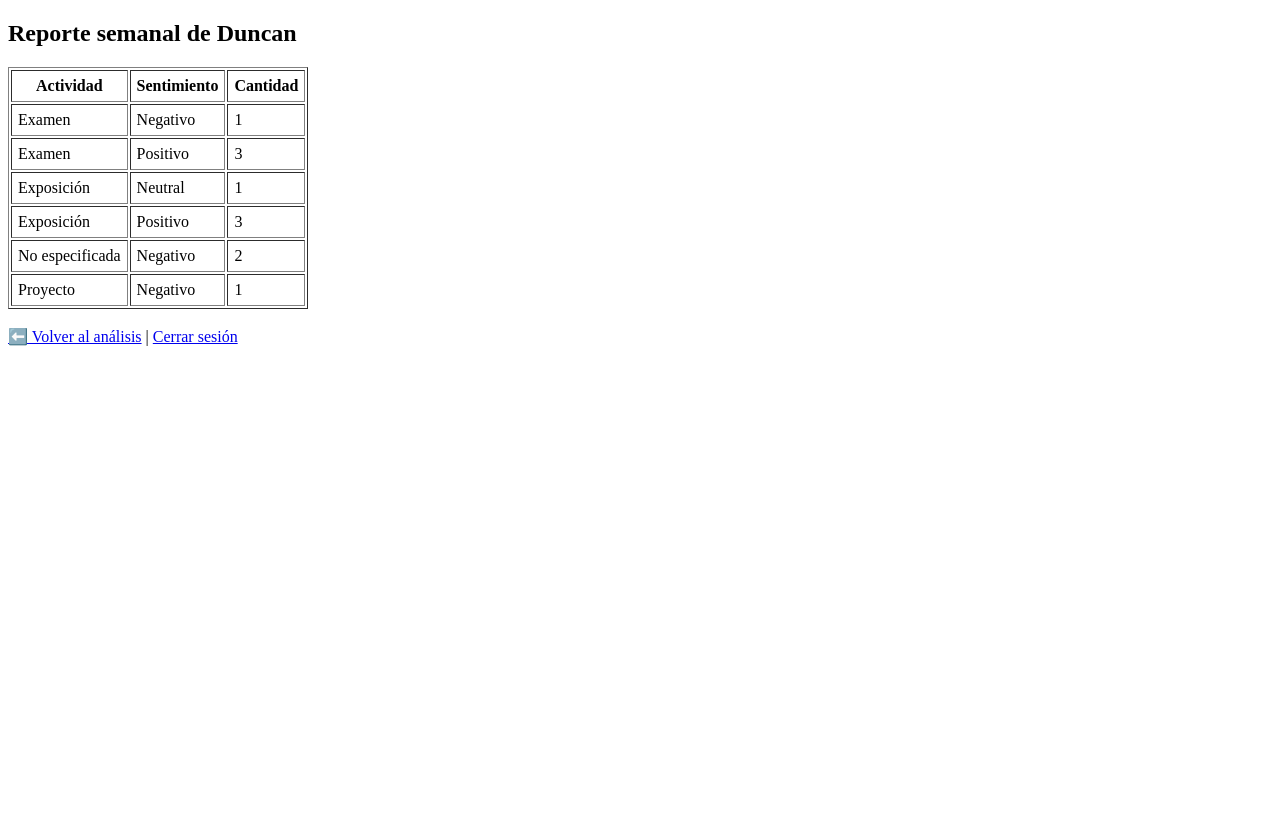
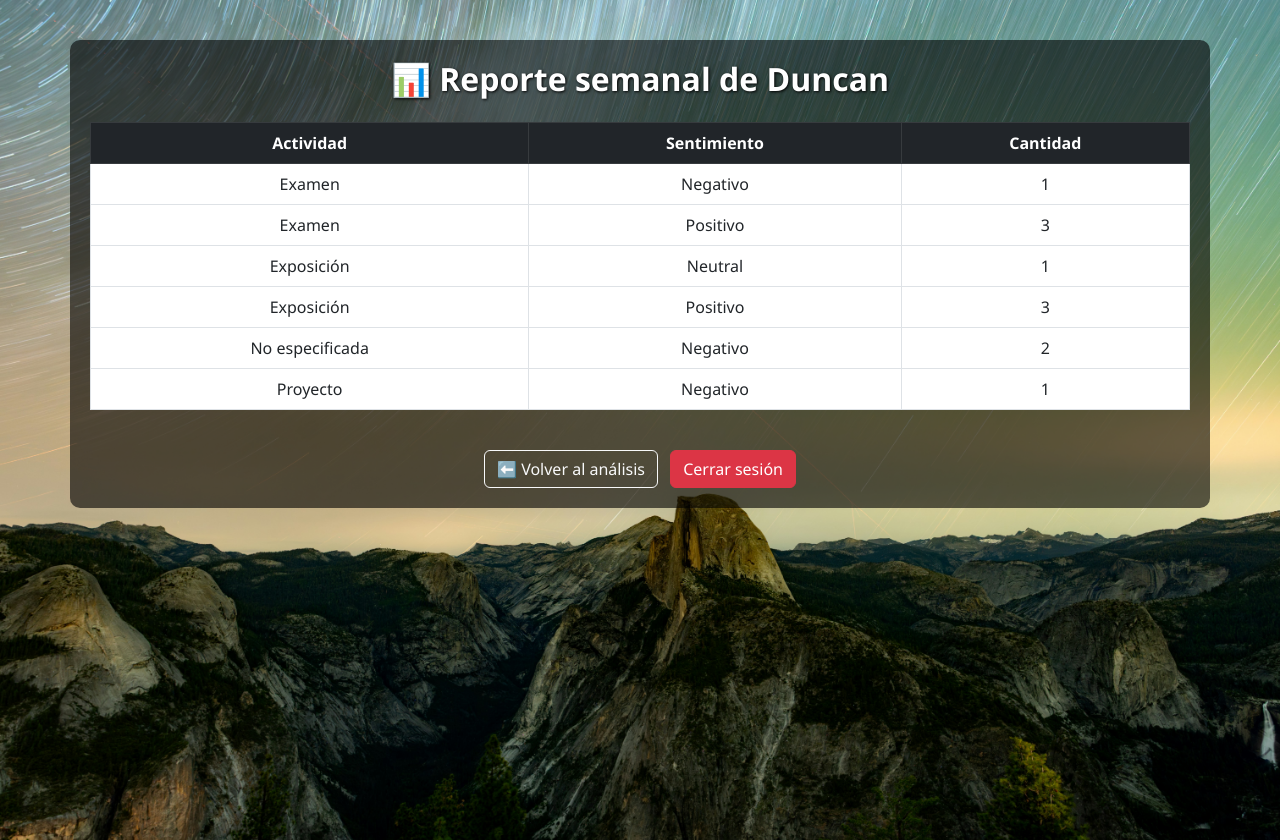
Before and after one commit to Duncan29I/SentEdu, a Flask app: page /reporte in a window 1280 px wide. Before the commit the page ends 346 px from the top, so only its background shows below. Run offline with Flask 3, Linux system fonts and the light colour scheme; a user stored in the database is signed in; data comes from the database, SQL or seed files in the repository; both versions use the stored data as it was after the commit.

Commit message:
Implemento de reporte semanal

```diff
--- a/templates/reporte.html
+++ b/templates/reporte.html
@@ -3,17 +3,53 @@
 <head>
   <meta charset="UTF-8">
   <title>Reporte Semanal</title>
+  <link rel="stylesheet" href="https://cdn.jsdelivr.net/npm/bootstrap@5.3.0/dist/css/bootstrap.min.css">
+  <style>
+    body {
+      background-image: url("{{ url_for('static', filename='img/fondo.jpg') }}");
+      background-size: cover;
+      background-position: center;
+      min-height: 100vh;
+      margin: 0;
+      color: white;
+      font-family: 'Segoe UI', sans-serif;
+    }
+    .container {
+      background: rgba(0, 0, 0, 0.6);
+      padding: 20px;
+      border-radius: 10px;
+      margin-top: 40px;
+    }
+    table {
+      background: white;
+      color: black;
+    }
+    h2 {
+      text-shadow: 1px 1px 3px black;
+      font-weight: bold;
+    }
+    a {
+      color: #4dc0b5;
+      font-weight: bold;
+    }
+  </style>
 </head>
 <body>
-  <h2>Reporte semanal de {{ nombre }}</h2>
+
+<div class="container">
+  <h2 class="text-center">📊 Reporte semanal de {{ nombre }}</h2>
 
   {% if datos %}
-    <table border="1" cellpadding="6">
+    <div class="table-responsive mt-4">
+      <table class="table table-bordered text-center">
+        <thead class="table-dark">
           <tr>
             <th>Actividad</th>
             <th>Sentimiento</th>
             <th>Cantidad</th>
           </tr>
+        </thead>
+        <tbody>
           {% for actividad, sentimiento, cantidad in datos %}
             <tr>
               <td>{{ actividad }}</td>
@@ -21,12 +57,18 @@
               <td>{{ cantidad }}</td>
             </tr>
           {% endfor %}
+        </tbody>
       </table>
+    </div>
   {% else %}
-    <p>No hay datos registrados en los últimos 7 días.</p>
+    <p class="text-center mt-4">⚠️ No hay datos registrados en los últimos 7 días.</p>
   {% endif %}
 
-  <br><a href="/">⬅️ Volver al análisis</a> |
-  <a href="/logout">Cerrar sesión</a>
+  <div class="text-center mt-4">
+    <a href="/" class="btn btn-outline-light me-2">⬅️ Volver al análisis</a>
+    <a href="/logout" class="btn btn-danger">Cerrar sesión</a>
+  </div>
+</div>
+
 </body>
 </html>
```
Also changed, not shown: database.db. Lines whose indentation alone changed are shown as unchanged.
